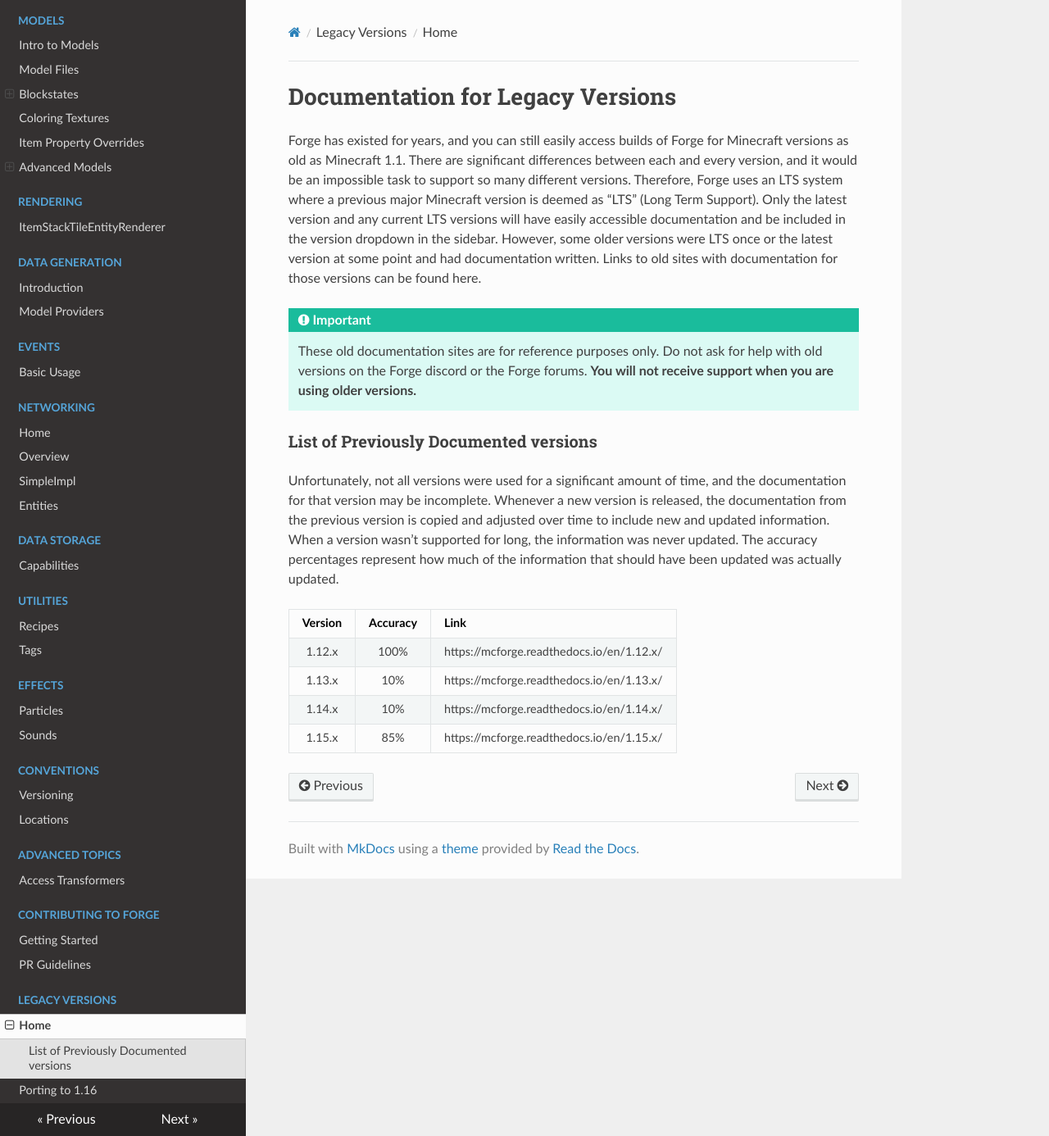
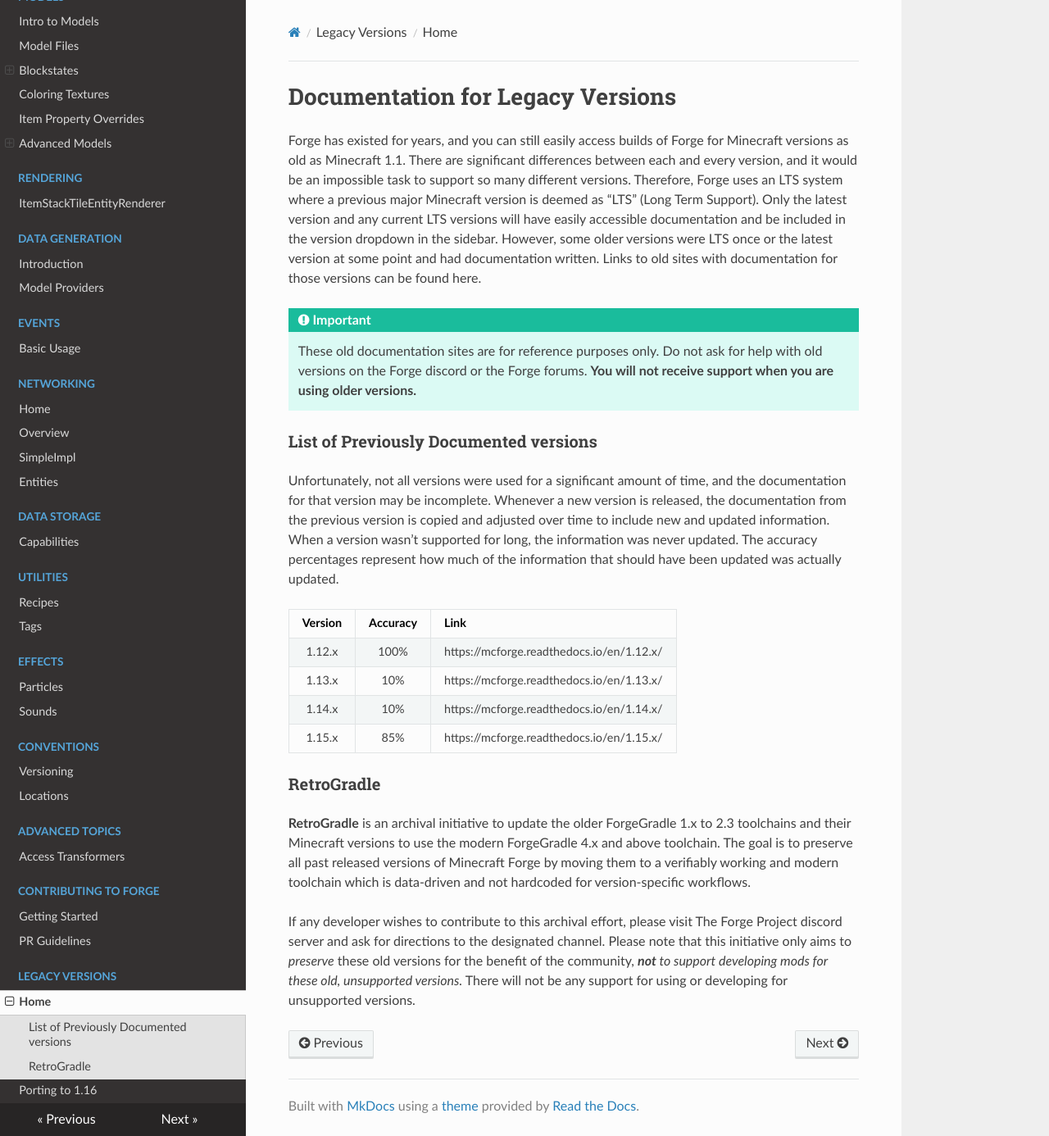
Before and after one commit to MinecraftForge/Documentation, an MkDocs documentation site: the page built from docs/legacy/index.md, in a window 1280 px wide and 1386 px high. Shown: the whole window at 82% size. Built offline with MkDocs 1.6.1, drawn with Linux system fonts in a browser that asks for light colours; nearby versions of some CDN libraries.

Commit message:
Add mention of RetroGradle to the legacy index page

```diff
--- a/docs/legacy/index.md
+++ b/docs/legacy/index.md
@@ -6,7 +6,6 @@ Forge has existed for years, and you can still easily access builds of Forge for
 !!! important
 
     These old documentation sites are for reference purposes only. Do not ask for help with old versions on the Forge discord or the Forge forums. **You will not receive support when you are using older versions.**
-
 
 ### List of Previously Documented versions
 
@@ -18,3 +17,9 @@ Unfortunately, not all versions were used for a significant amount of time, and
 |    1.13.x     |    10%     | https://mcforge.readthedocs.io/en/1.13.x/ |
 |    1.14.x     |    10%     | https://mcforge.readthedocs.io/en/1.14.x/ |
 |    1.15.x     |    85%     | https://mcforge.readthedocs.io/en/1.15.x/ |
+
+### RetroGradle
+
+**RetroGradle** is an archival initiative to update the older ForgeGradle 1.x to 2.3 toolchains and their Minecraft versions to use the modern ForgeGradle 4.x and above toolchain. The goal is to preserve all past released versions of Minecraft Forge by moving them to a verifiably working and modern toolchain which is data-driven and not hardcoded for version-specific workflows.
+
+If any developer wishes to contribute to this archival effort, please visit The Forge Project discord server and ask for directions to the designated channel. Please note that this initiative only aims to _preserve_ these old versions for the benefit of the community, _**not** to support developing mods for these old, unsupported versions._ There will not be any support for using or developing for unsupported versions.
```
